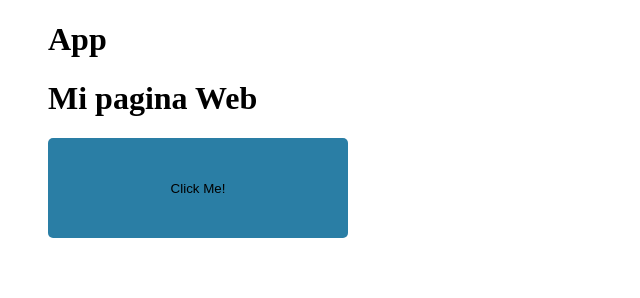
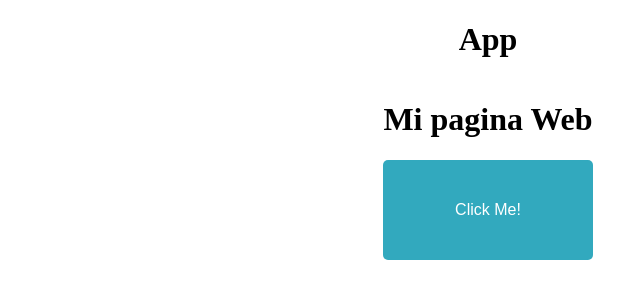
Before and after one commit to Dannschz/MonWeb, a website: page index.html in a window 1280 px wide. Shown: the whole page, without its empty margins (152-792 px from the left). Drawn offline with Linux system fonts and the light colour scheme.

Commit message:
Adding node_modules and CSS GRID

```diff
--- a/index.html
+++ b/index.html
@@ -10,16 +10,17 @@
 </head>
 
 <body>
-    <header>
-        <h1>App</h1>
-    </header>
-    <h1>Mi pagina Web</h1>
+    <div class="app">
+        <header class="header">
+            <h1>App</h1>
+        </header>
+        <h1 class="title">Mi pagina Web</h1>
 
-    <button id="button">
-        Click Me!
-    </button>
-
-<script src="./scripts/index.js"></script>
+        <button id="button">
+            <div class="btn-content">Click Me!</div>
+        </button>
+    </div>
+    <script src="./scripts/index.js"></script>
 </body>
 
 </html>
--- /dev/null
+++ b/styles/scss/index.scss
@@ -0,0 +1,49 @@
+body {
+    margin: 0;
+    padding: 0;
+}
+
+.app {
+    display: grid;
+    grid-column: auto;
+    justify-content: center;
+
+    .header {
+        display: flex;
+        justify-content: center;
+        align-items: center;
+    }
+
+    .title {
+        display: flex;
+        justify-content: center;
+        align-items: center;
+    }
+
+    #button {
+        display: flex;
+        justify-content: center;
+        align-items: center;
+        height: 100px;
+        background-color: rgb(50, 169, 190);
+        font-size: 1em;
+        border: none;
+        border-radius: 5px;
+        cursor: pointer;
+
+        .btn-content {
+            color: rgb(255, 255, 255);
+            transition-duration: .3s;
+
+            &:hover {
+                transition-duration: .3s;
+                transform: scale(1.050);
+            }
+        }
+
+        &:hover .btn-content {
+            transition-duration: .3s;
+            transform: scale(1.050);
+        }
+    }
+}
```
Also changed, not shown: package.json (added, +23 -0 lines), styles/css/index.css, 1 other file.
